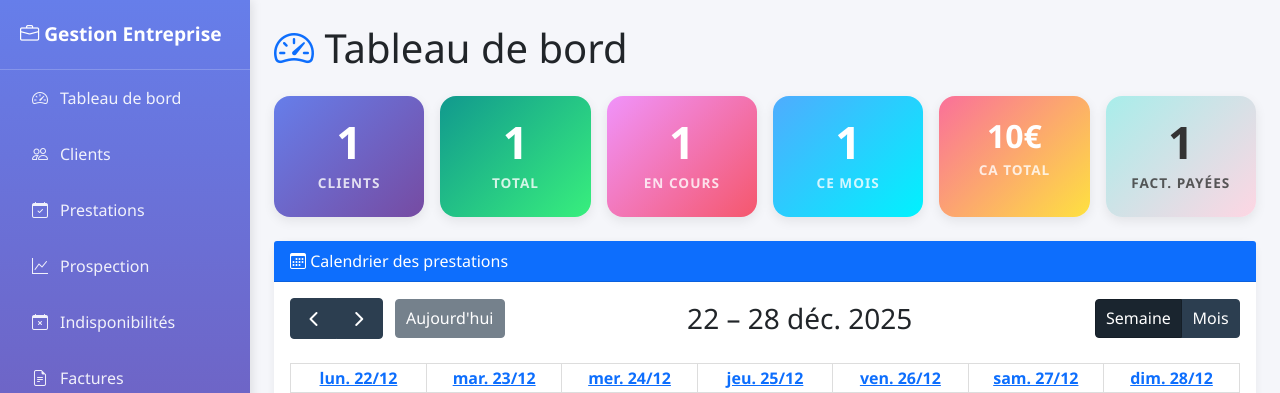
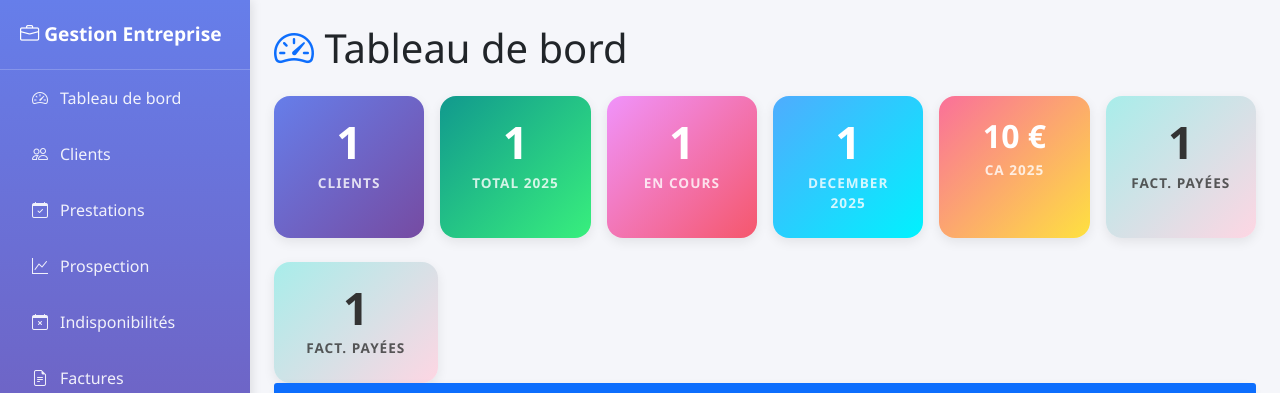
Before and after one commit to mboyer3215-debug/gestion_ets, a Flask app: template templates/dashboard.html in a window 1280 px wide. Shown: the top 393 px of the page. Run offline with Flask 3, Linux system fonts and the light colour scheme; a user stored in the database is signed in; data comes from the database, SQL or seed files in the repository; tables that the repository leaves empty hold one stand-in row (values such as "Sample post"); the template is opened without the code that fills it: most values are stand-ins (such as "Sample title", 1, 10 or a date in 2020); lists and menus that the app fills with data are empty; some libraries are stand-ins or nearby versions.

Commit message:
Update dashboard.html

```diff
--- a/templates/dashboard.html
+++ b/templates/dashboard.html
@@ -18,7 +18,7 @@
     <div class="col-lg-2 col-md-4 col-sm-6">
         <div class="kpi-card kpi-green">
             <div class="kpi-number">{{ stats.nb_prestations }}</div>
-            <div class="kpi-label">Total</div>
+            <div class="kpi-label">Total {{ now().year }}</div>
         </div>
     </div>
     <div class="col-lg-2 col-md-4 col-sm-6">
@@ -30,14 +30,22 @@
     <div class="col-lg-2 col-md-4 col-sm-6">
         <div class="kpi-card kpi-cyan">
             <div class="kpi-number">{{ stats.nb_ce_mois }}</div>
-            <div class="kpi-label">Ce mois</div>
+            <div class="kpi-label">{{ now().strftime('%B %Y')|capitalize }}</div>
         </div>
     </div>
     <div class="col-lg-2 col-md-4 col-sm-6">
         <div class="kpi-card kpi-red">
-            <div class="kpi-number" style="font-size: 2rem;">{{ stats.ca_total }}€</div>
-            <div class="kpi-label">CA total</div>
+            <div class="kpi-number" style="font-size: 2rem;">{{ stats.ca_total|int }} €</div>
+            <div class="kpi-label">CA {{ now().year }}</div>
         </div>
+    </div>
+    <div class="col-lg-2 col-md-4 col-sm-6">
+        <div class="kpi-card kpi-purple">
+            <div class="kpi-number">{{ stats.nb_factures_payees }}</div>
+            <div class="kpi-label">Fact. payées</div>
+        </div>
+    </div>
+</div>
     </div>
     <div class="col-lg-2 col-md-4 col-sm-6">
         <div class="kpi-card kpi-purple">
```
